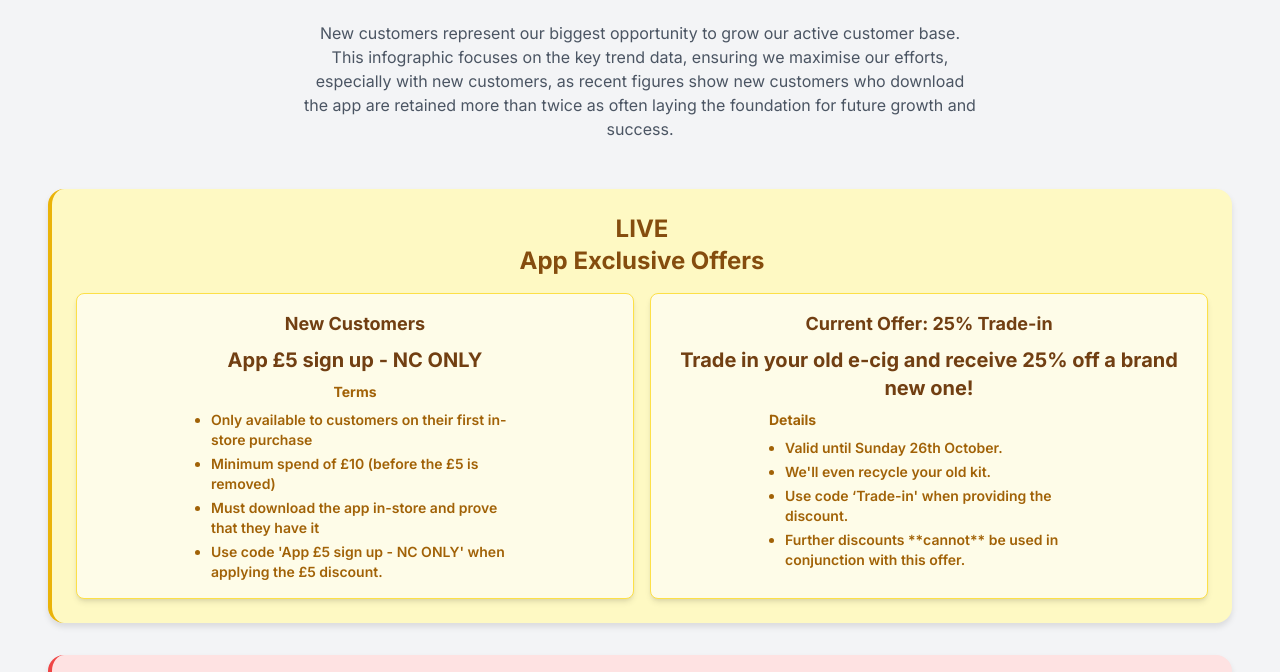
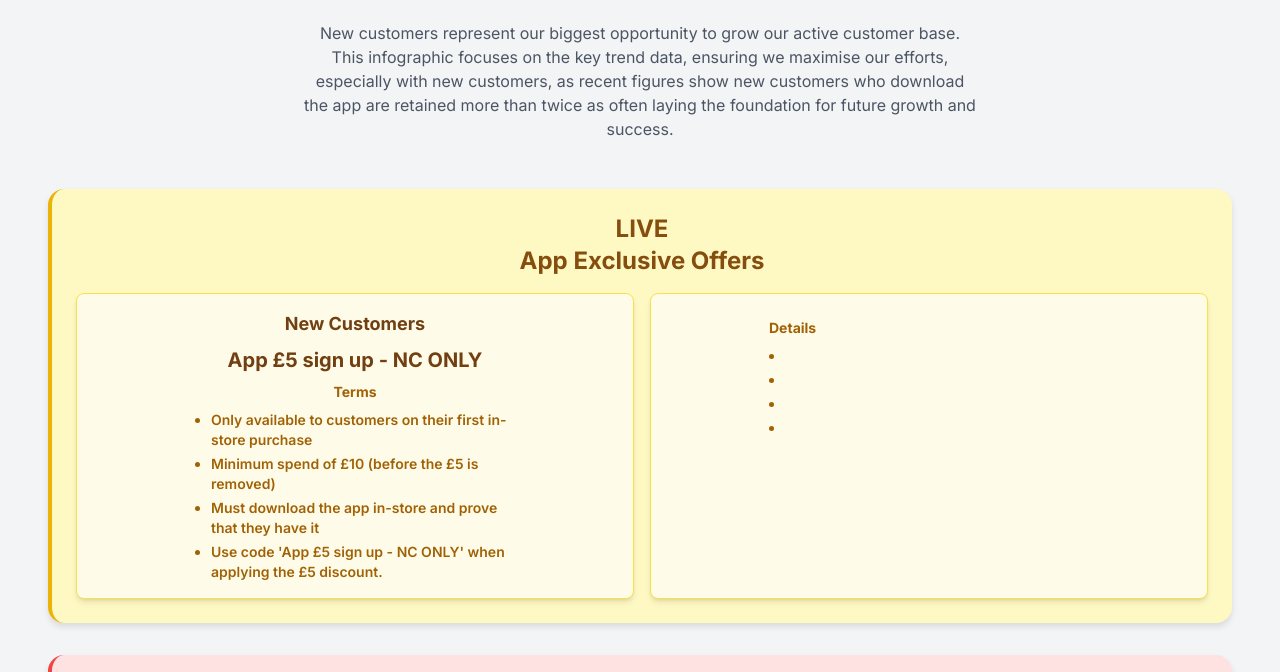
Before and after one commit to RPlantTW/AppDetailHistoric-S1, a plain HTML site: page index.html in a window 1280 px wide. Shown: the part 131-803 px from the top of the page. Drawn offline with nearby package versions, Linux system fonts and the light colour scheme.

Commit message:
Remove current offer
Removed existing customer offer details from the HTML.

```diff
--- a/index.html
+++ b/index.html
@@ -119,19 +119,19 @@ body {
 
             <!-- Box 2: Existing Customer Offer (UPDATED TO 25% TRADE-IN) -->
             <div class="flex-1 text-center bg-yellow-50 p-4 rounded-lg border border-yellow-300 shadow-md">
-                <h4 class="text-lg font-bold text-yellow-900 mb-2">Current Offer: 25% Trade-in</h4>
+                <h4 class="text-lg font-bold text-yellow-900 mb-2"></h4>
                 <p class="text-xl font-extrabold text-yellow-900">
                     <span id="existing-customer-offer-text">
-                        Trade in your old e-cig and receive 25% off a brand new one!
+
                     </span>
                 </p>
                 <div class="mt-2 text-sm text-yellow-700 font-semibold text-left mx-auto max-w-xs">
                     <p class="font-bold mb-2">Details</p>
                     <ul class="list-disc ml-4 mt-2 space-y-1">
-                        <li>Valid until Sunday 26th October.</li>
-                        <li>We'll even recycle your old kit.</li>
-                        <li>Use code ‘Trade-in' when providing the discount.</li>
-                        <li>Further discounts **cannot** be used in conjunction with this offer.</li>
+                        <li></li>
+                        <li></li>
+                        <li></li>
+                        <li></li>
                     </ul>
                 </div>
             </div>
```
